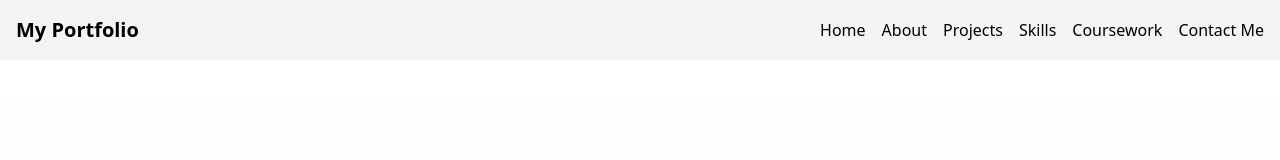
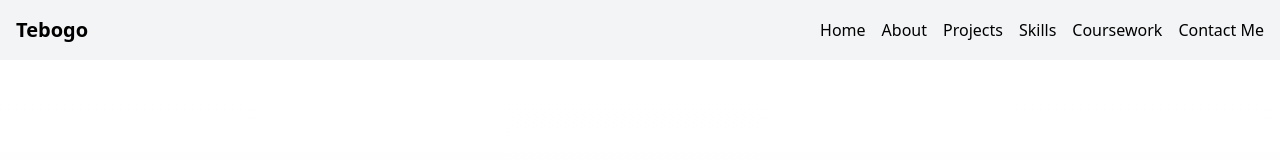
Before and after one commit to DarkAzureII/portfolio, a Vue app: page / in a window 1280 px wide. Shown: the top 160 px of the page. Built offline with nearby package versions, Linux system fonts and the light colour scheme.

Commit message:
added contacts page

```diff
--- a/src/components/Navbar.vue
+++ b/src/components/Navbar.vue
@@ -1,7 +1,7 @@
 <template>
   <nav class="flex justify-between items-center p-4 bg-gray-100">
     <!-- Logo -->
-    <h1 class="text-xl font-bold whitespace-nowrap">My Portfolio</h1>
+    <h1 class="text-xl font-bold whitespace-nowrap">Tebogo</h1>
 
     <!-- Scrollable Navigation Menu -->
     <ul class="flex space-x-4 overflow-x-auto no-scrollbar">
```
